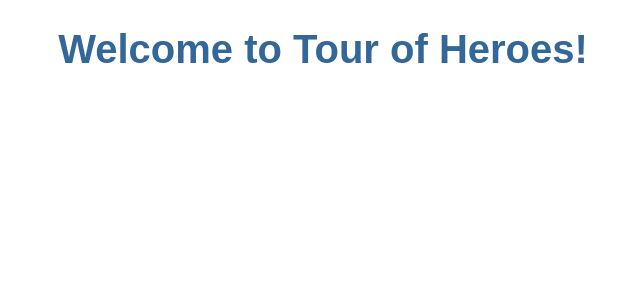
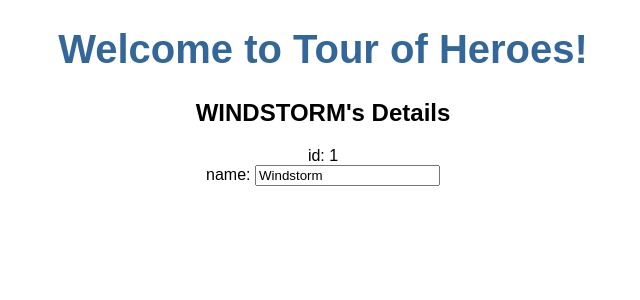
Before and after one commit to hummingbird-12/angular_basics, an Angular app: page / in a window 1280 px wide. Shown: the top 300 px of the page, without its empty margins (317-957 px from the left). Built offline with nearby package versions, Linux system fonts and the light colour scheme.

Commit message:
Tour of Heroes - 1. The Hero Editor

```diff
--- a/src/app/app.component.html
+++ b/src/app/app.component.html
@@ -3,4 +3,5 @@
   <h1>
     Welcome to {{ title }}!
   </h1>
+  <app-heroes></app-heroes>
 </div>
--- /dev/null
+++ b/src/app/hero.ts
@@ -0,0 +1,4 @@
+export class Hero {
+  id: number;
+  name: string;
+}
--- /dev/null
+++ b/src/app/heroes/heroes.component.html
@@ -0,0 +1,7 @@
+<h2>{{hero.name | uppercase}}'s Details</h2>
+<div><span>id: </span>{{hero.id}}</div>
+<div>
+  <label>name:
+    <input [(ngModel)]="hero.name" placeholder="name"/>
+  </label>
+</div>
--- /dev/null
+++ b/src/app/heroes/heroes.component.ts
@@ -0,0 +1,25 @@
+// Component symbol is always imported from Angular core library
+import { Component, OnInit } from '@angular/core';
+import { Hero } from '../hero';
+
+// @Component : decor function with metadata of the component
+@Component({
+  selector: 'app-heroes',                   /* component's CSS element selector */
+  templateUrl: './heroes.component.html',   /* component's template file */
+  styleUrls: ['./heroes.component.css']     /* component's private CSS styles */
+})
+
+// Always export the component class
+export class HeroesComponent implements OnInit {
+  hero: Hero = {
+    id: 1,
+    name: 'Windstorm'
+  };
+
+  constructor() { }
+
+  // lifecycle hook, called shortly after creating the component
+  ngOnInit() {
+  }
+
+}
```
Also changed, not shown: src/app/app.module.ts (+6 -2 lines), src/app/heroes/heroes.component.css (added), 1 other file (tests, documents, lock files or other folders).
